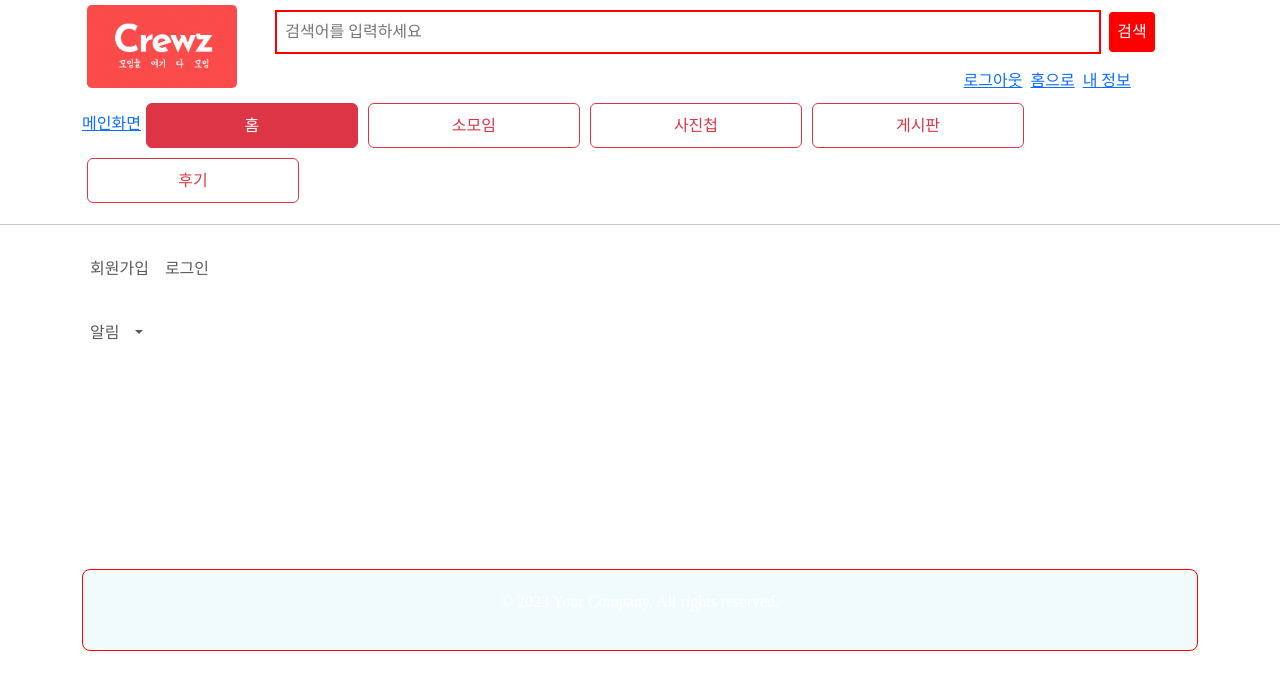
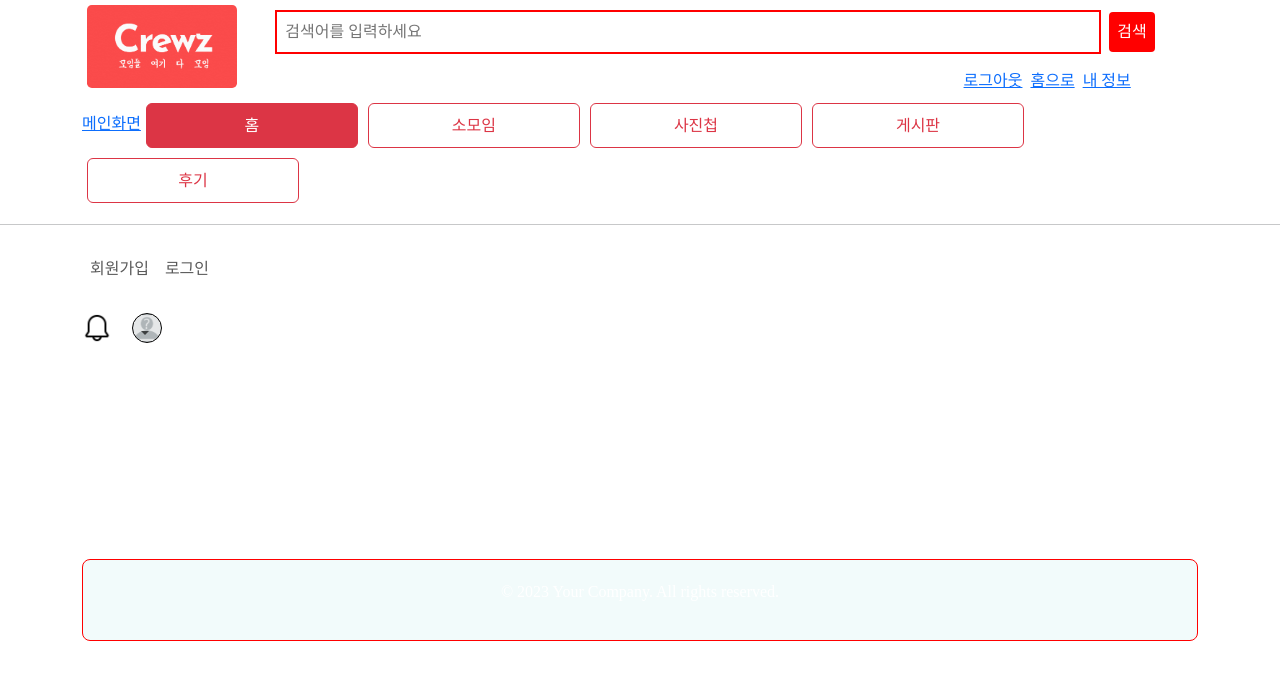
Before and after one commit to yoojungkook/crewz-front-react, a React (Create React App) app: page / in a window 1280 px wide. Shown: the top 690 px of the page. Built offline with nearby package versions, Linux system fonts and the light colour scheme; a web font is replaced by a local one.

Commit message:
Design: 네비게이션바 css 추가

```diff
--- /dev/null
+++ b/src/Component/nav/Nav.css
@@ -0,0 +1,20 @@
+#profile {
+    margin-left: 20px;
+    border-radius: 30px;
+    border: 1px solid black;
+    width: 30px;
+    height: 30px;
+    background-image: url(/public/img/emptyprofile.png);
+    background-size: 30px;
+    background-position: center
+}
+
+#notification {
+    width: 30px;
+    height: 30px;
+    border: 0;
+    background-image: url(/public/img/bell.png);
+    background-repeat : no-repeat;
+    background-size : 30px;
+    background-position: center;
+}
--- a/src/Component/nav/NavLogin.js
+++ b/src/Component/nav/NavLogin.js
@@ -1,4 +1,6 @@
 import {Nav, Navbar, NavDropdown} from "react-bootstrap";
+import "./Nav.css"
+import {Link} from "react-router-dom";
 
 export default function NavLogin() {
     return (
@@ -6,11 +8,12 @@ export default function NavLogin() {
             <Navbar>
                 <Navbar className="nav-login">
                     <Nav>
-                        <Nav.Link href="#">알림</Nav.Link>
-                        <NavDropdown class="profile">
-                            <NavDropdown.Item href="#">마이페이지</NavDropdown.Item>
-                            <NavDropdown.Item href="#">내모임</NavDropdown.Item>
-                            <NavDropdown.Item href="#">내리뷰</NavDropdown.Item>
+                        <Nav.Link id="notification" href="#"/>
+                        <NavDropdown id="profile">
+                            <NavDropdown.Item href="/member/info">마이페이지</NavDropdown.Item>
+                            <NavDropdown.Item href="#">메세지함</NavDropdown.Item>
+                            <NavDropdown.Item href="#">나의모임</NavDropdown.Item>
+                            <NavDropdown.Item href="#">리뷰관리</NavDropdown.Item>
                             <NavDropdown.Divider/>
                             <NavDropdown.Item href="#">로그아웃</NavDropdown.Item>
                         </NavDropdown>
```
Also changed, not shown: src/Component/guest/Join.js (+18 -18 lines).
